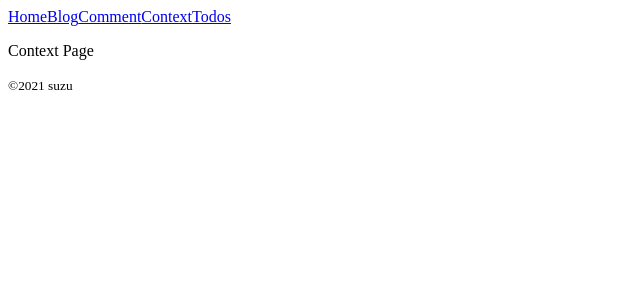
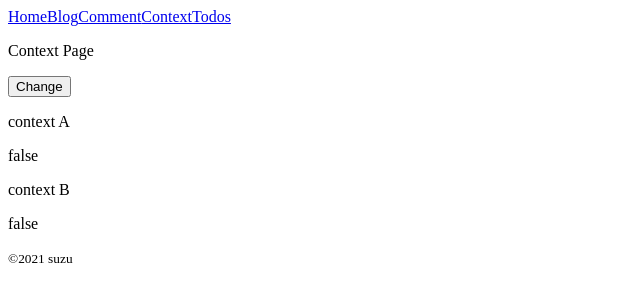
Before and after one commit to suzu1997/nextjs-testing, a Next.js app: page /context-page in a window 1280 px wide. Shown: the top 302 px of the page, without its empty margins (0-640 px from the left). Built offline with nearby package versions, Linux system fonts and the light colour scheme.

Commit message:
グローバルStateを扱うコンポーネントを二つ作成し、context pageに表示

```diff
--- /dev/null
+++ b/src/components/ContextA.tsx
@@ -0,0 +1,23 @@
+import { FC } from 'react';
+import { useStateContext } from '../context/ StateProvider';
+
+export const ContextA: FC = () => {
+  const { toggle, setToggle } = useStateContext();
+
+  return (
+    <>
+      <button
+        className='bg-gray-500 hover:bg-gray-400 px-3 py-2 mb-5 ext-white rounded focus:outline-none'
+        onClick={() => {
+          setToggle((toggle) => !toggle);
+        }}
+      >
+        Change
+      </button>
+      <p>context A</p>
+      <p className='mb-5 text-indigo-600' data-testid='toggle-a'>
+        {toggle ? 'true' : 'false'}
+      </p>
+    </>
+  );
+};
--- /dev/null
+++ b/src/components/ContextB.tsx
@@ -0,0 +1,15 @@
+import { FC } from 'react';
+import { useStateContext } from '../context/ StateProvider';
+
+export const ContextB: FC = () => {
+  const { toggle } = useStateContext();
+
+  return (
+    <>
+      <p>context B</p>
+      <p className='mb-5 text-indigo-600' data-testid='toggle-b'>
+        {toggle ? 'true' : 'false'}
+      </p>
+    </>
+  );
+};
--- a/src/pages/context-page.tsx
+++ b/src/pages/context-page.tsx
@@ -1,10 +1,17 @@
 import { NextPage } from 'next';
+import { ContextA } from '../components/ContextA';
+import { ContextB } from '../components/ContextB';
 import { Layout } from '../components/Layout';
+import { StateProvider } from '../context/ StateProvider';
 
 const ContextPage: NextPage = () => {
   return (
     <Layout title='Context'>
-      <p className='text-4xl'>Context Page</p>
+      <p className='text-4xl mb-10'>Context Page</p>
+      <StateProvider>
+        <ContextA />
+        <ContextB />
+      </StateProvider>
     </Layout>
   );
 };
```
